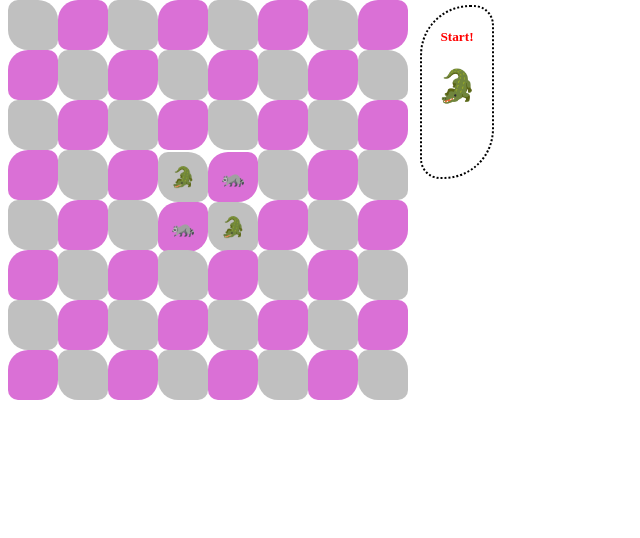
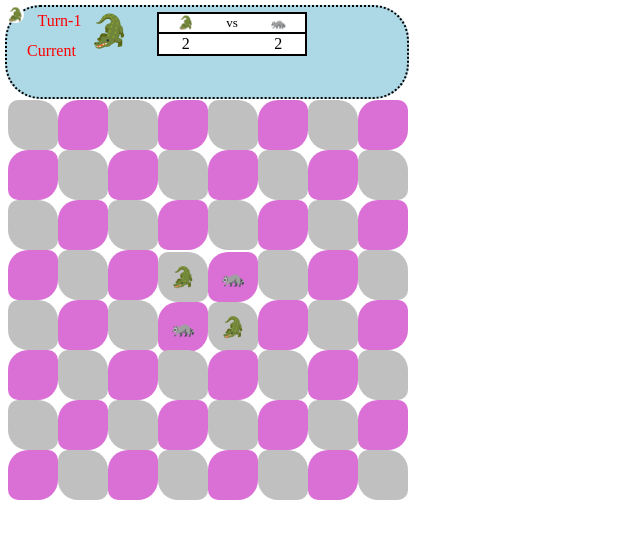
Before and after one commit to kumagai1377706/Final_project, a plain HTML site: page index.html in a window 1280 px wide. Shown: the whole page, without its empty margins (0-640 px from the left). Drawn offline with Linux system fonts and the light colour scheme.

Commit message:
Add files via upload

```diff
--- a/index.html
+++ b/index.html
@@ -10,13 +10,31 @@
 
 <body>
 
-  <div id="currentTurn">
-    <h5 id="turnCount">Start!</h5>
-    <h1 id="currentTurnAnimal"></h1>
-  </div>
+  <div id="currentTurn" class="infoTurn">
 
+      <div id="turnCount" class="infoTurn">Start!</div>
+      <div id="currentTurnAnimal" class="infoTurn"></div>
+      <div class="infoTurn" style="top: 35px; left: 20px;">Current</div>
+
+    <div class="infoTurn" style="left: 150px;">
+      <table style="left: 0px;">
+        <tr style="font-size: small; height:20px ;">
+          <td id="animalType0">animal1</td>
+          <td>vs</td>
+          <td id="animalType1">animal2</td>
+        </tr>
+        <tr class="animalCount">
+          <td id="animalCount0">animal1</td>
+          <td></td>
+          <td id="animalCount1">animal2</td>
+        </tr>
+      </table>
+    </div>
+
+    <div id="container">
+      <div id="item">testest</div>
+    </div>
 
 </body>
-
 </html>
 <script type="text/javascript" src="othello.js"></script>
--- a/othello.js
+++ b/othello.js
@@ -51,7 +51,7 @@ const othelloData = {
     currentTurn: 0,// 現在ターンのカウンタ
     failCount: 0,
     failMsgs: ["そこには置けないです", "そこには置けねぇっす", "だから置けないんですって", "何度目です？", "You can NOT put an animal here.",
-    "Vous ne pouvez pas mettre d'animaux ici"]
+        "Vous ne pouvez pas mettre d'animaux ici"]
 };
 //let numTurn = 0; //番手　先手は白＝1
 
@@ -141,15 +141,25 @@ function makeBoard() {
             //ボタンスタイルを設定
             singleButton.id = `x${x}y${y}`;
             singleButton.style.left = `${y * 60}px`;
-            singleButton.style.backgroundColor = colormap[(x + y) % 2];
-            singleButton.style.borderRadius = radiusMap[(x + y) % 2];
-            singleButton.style.position = "relarive";
+            singleButton.className = `type${(x + y) % 2}`;
+            // singleButton.style.backgroundColor = colormap[(x + y) % 2];
+            // singleButton.style.borderRadius = radiusMap[(x + y) % 2];
             singleButton.type = 'button';
             singleButton.addEventListener(
                 "click",
                 function () {
                     putAnimal(this.id);//ボタン押した時のコールバック関数
                 }, false);
+            singleButton.addEventListener(
+                "mousemove",
+
+                function (){
+                    const item= document.getElementById("item")
+                    item.style.left = event.clientX + "px";
+                    item.style.top = event.clientY +  "px";
+                },false);
+
+//document.getElementsByTagName('body').addEventListener(, mousemove_function);
 
             tempDiv.append(singleButton)
             objDiV.append(singleButton);
@@ -157,7 +167,7 @@ function makeBoard() {
         }
 
         objDiV.style.position = "absolute";
-        objDiV.style.top = `${x * 50}px`;
+        objDiV.style.top = `${x * 50 + 100}px`;
         objDiV.style.height = "70px";
         objDiV.style.width = "500px";
         objBody.append(objDiV);
@@ -168,7 +178,6 @@ function makeBoard() {
     document.getElementById("currentTurnAnimal").textContent = charAnimal[othelloData.currentTurn + 1];
 
 }
-makeBoard();
 
 //盤面を描画する関数
 function boardUpdate() {
@@ -184,9 +193,16 @@ function boardUpdate() {
         }
     );
 
-    //currentTurn
+    //currentTurn Info
     document.getElementById("currentTurnAnimal").textContent = charAnimal[othelloData.currentTurn % 2 + 1];
     document.getElementById("turnCount").textContent = `Turn-${othelloData.currentTurn + 1}`;
+
+    //UPdate score Info
+    othelloData.count().forEach((element, index) => {
+        document.getElementById("animalType" + index).textContent = charAnimal[index + 1];
+        document.getElementById("animalCount" + index).textContent = element
+    });
+    document.getElementById("item").textContent = charAnimal[othelloData.currentTurn % 2 + 1];
 
 
 }
@@ -211,6 +227,13 @@ function putAnimal(buttonID) {
     boardUpdate();
 }
 
+//　盤面の初期化
+makeBoard();
+boardUpdate();
+
+//let container = document.querySelector('#container');
+//let item = document.querySelector('#item');
+
 // checkBorad;
 
 // checkBorad(othelloData.data, 4, 2, 1);
--- a/style.css
+++ b/style.css
@@ -1,26 +1,61 @@
-div#currentTurn {
 
-    color: red;
+
+div{
+    background-color: transparent;
+}
+div.infoTurn{
+    top: 5px;
+    height:90px;
     position: absolute;
-    top: 5px;
-    left: 420px;
-    height: 170px;
-    width: 70px;
-    border: 2px dotted black;
-    border-radius: 50px 20px 50px 20px ;
-    text-align: center;
+
 }
 
-h1 {
+div#currentTurn {
+    color: red;
+    top: 5px;
+    left: 5px;
+    width: 400px;
+    padding: 0px;
+    border: 2px dotted black;
+    border-radius: 35px ;
     text-align: center;
+    background-color: lightblue;
 }
 
-h2 {
+div#turnCount {
     text-align: center;
+    vertical-align: bottom;
+    left: 20px;
+    width: 65px;
+}
+
+div#currentTurnAnimal {
+    text-align: center;
+    left: 70px;
+    width: 65px;
+    font-size: xx-large;
+}
+
+table{
+    color: black;
+    padding: 1px;
+    width: 150px;
+    border: 2px solid;
+    border-collapse: collapse;
+    background-color: white;
+}
+tr{
+    border: 2px solid;
+}
+td.animalCount{
+
+    height: 50px;
+    vertical-align: text-top;
+    font-size: xx-large
 }
 
 button {
-
+    position: relarive;
     height: 50px;
     width: 50px;
     font-size:20px;
@@ -29,3 +64,31 @@ button {
     padding: 0px;
 
 }
+button.type0{
+    background-color: silver;
+    border-radius: 10px 20px 10px 20px;
+}
+button.type1{
+    background-color: orchid;
+    border-radius: 20px 10px 20px 10px;
+}
+/*const colormap = ["silver", "orchid"];
+const radiusMap = ["10px 20px 10px 20px", "20px 10px 20px 10px"]
+// singleButton.style.backgroundColor = colormap[(x + y) % 2];
+// singleButton.style.borderRadius = radiusMap[(x + y) % 2];
+*/
+#item{
+	position: absolute;
+	top: 0;
+	left: 0;
+    /* height: 30pt;
+    width: 30pt; */
+    font-size: 10pt;
+	border-radius: 50%;
+	background: white;
+    z-index:10000 ;
+}
+
+body{
+    overflow: hidden;
+}
```
